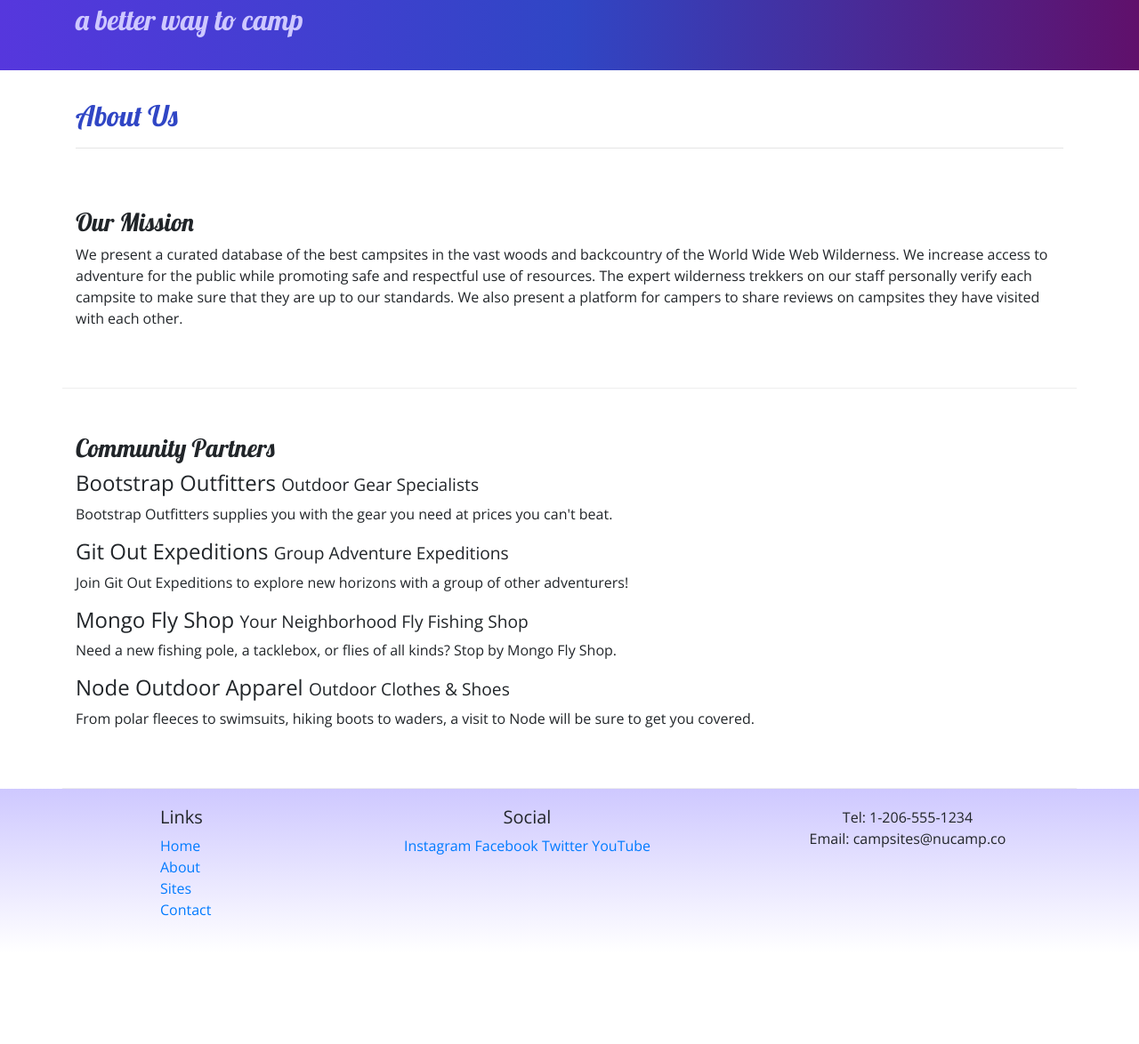
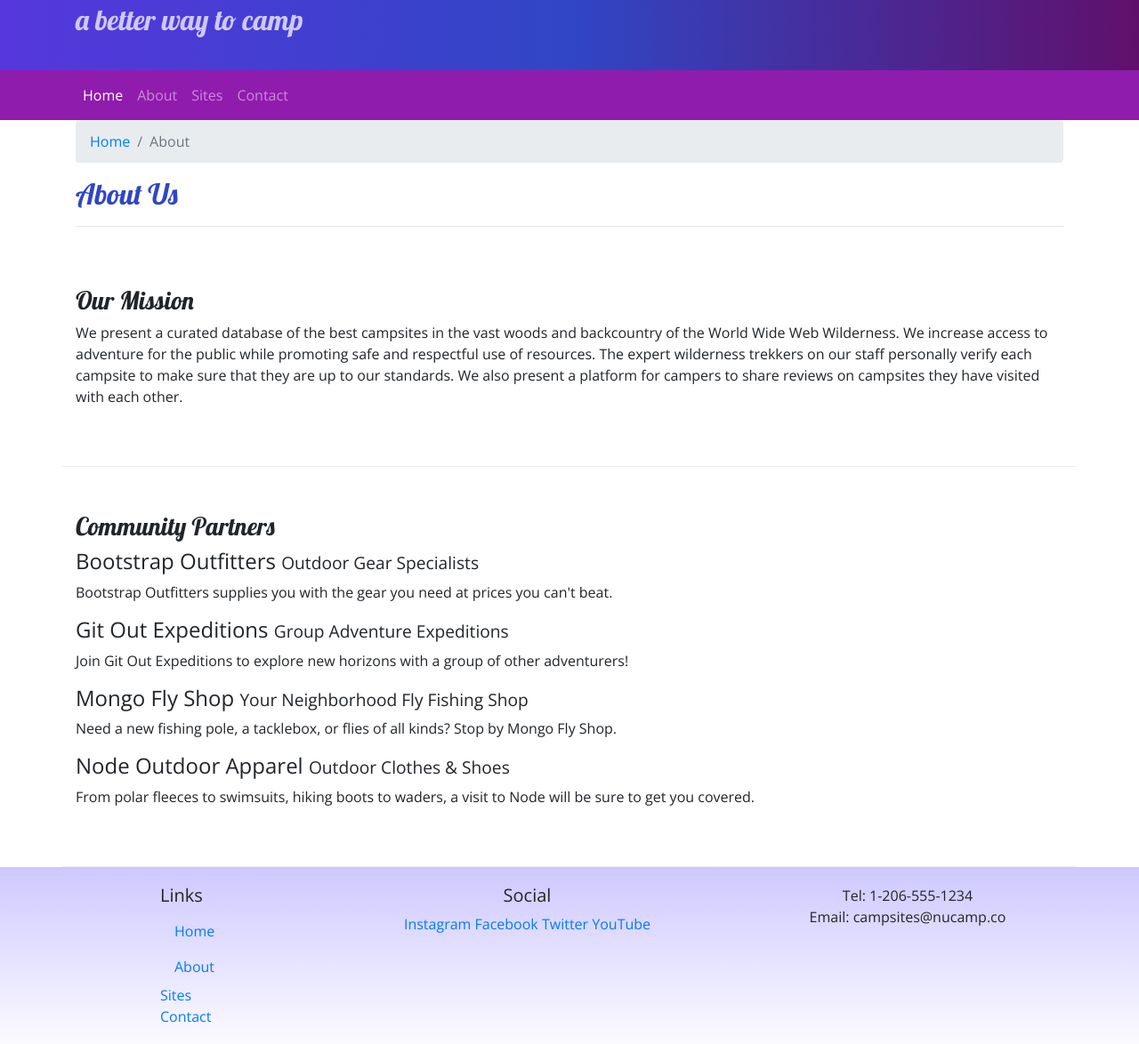
Before and after one commit to Josh-Action/Nucampsite, a website: page aboutus.html in a window 1280 px wide. Shown: the part 83-1257 px from the top of the page at 89% size. Before the commit the page ends 1154 px from the top, so only its background shows below. Drawn offline with nearby package versions, Linux system fonts and the light colour scheme.

Commit message:
NavBar and Breadcrumbs

```diff
--- a/aboutus.html
+++ b/aboutus.html
@@ -26,13 +26,31 @@
         </div>
     </header>
 
+    <nav class="navbar navbar-expand-sm navbar-dark sticky-top">
+        <div class="container">
+            <button class="navbar-toggler ml-auto" type="button" data-toggle="collapse" data-target="#nucampNavbar">
+                <span class="navbar-toggler-icon"></span>
+            </button>
+
+        <div class="collapse navbar-collapse" id="nucampNavbar">
+            <ul class="navbar-nav">
+                <li class="nav-item active"><a class="nav-link" href="#">Home</a></li>
+                <li class="nav-item"><a class="nav-link" href="aboutus.html">About</a></li>
+                <li class="nav-item"><a class="nav-link" href="#">Sites</a></li>
+                <li class="nav-item"><a class="nav-link" href="#">Contact</a></li>
+            </ul>
+        </div>
+    </nav>
+
     <div class="container">
         <div class="row">
             <div class="col">
-                <div>
-                    <h2>About Us</h2>
+                <ol class="breadcrumb">
+                    <li class="breadcrumb-item"><a href="index.html">Home</a></li>
+                    <li class="breadcrumb-item active">About</li>
+                </ol>
+                <h2>About Us</h2>
                     <hr />
-                </div>
             </div>
         </div>
     </div>
@@ -80,8 +98,8 @@
                 <div class="col-4 col-sm-2 offset-1">
                     <h5>Links</h5>
                     <ul class="list-unstyled">
-                        <li><a href="index.html">Home</a></li>
-                        <li><a href="#">About</a></li>
+                        <li class="nav-item"><a class="nav-link" href="index.html">Home</a></li>
+                        <li class="nav-item active"><a class="nav-link" href="#">About</a></li>
                         <li><a href="#">Sites</a></li>
                         <li><a href="#">Contact</a></li>
                     </ul>
--- a/css/styles.css
+++ b/css/styles.css
@@ -23,6 +23,7 @@ footer {
     padding: 30px;
     background-image: linear-gradient(to right, #5637DD, #3046C5, #60106B);
     color: white;
+    margin: 0;
 }
 
 .row-content {
@@ -30,3 +31,7 @@ footer {
     border-bottom: 1px ridge;
     min-height: 200px;
 }
+
+.navbar {
+    background-color: #901CAD;
+}
```
Also changed, not shown: index.html (+16 -0 lines).
